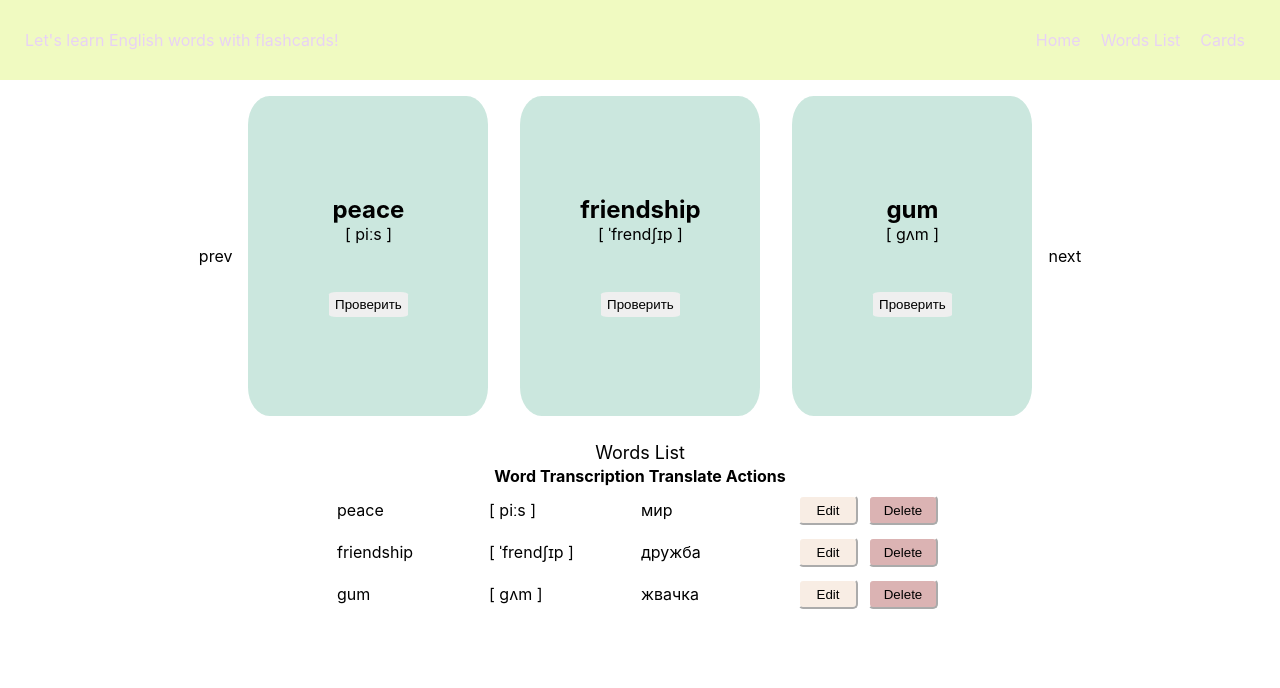
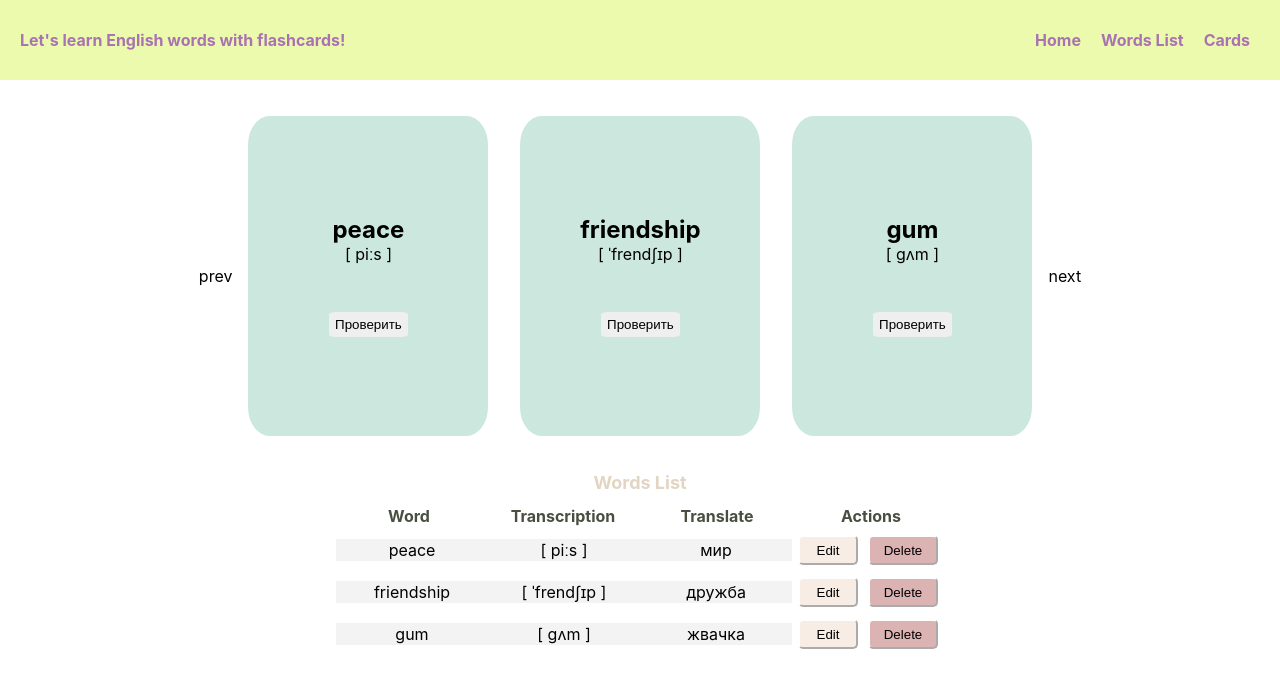
Before and after one commit to leruk-d/-English-words-React-, a React (Create React App) app in the folder myapp/: page / in a window 1280 px wide. Shown: the top 688 px of the page. Built offline with nearby package versions, Linux system fonts and the light colour scheme.

Commit message:
передла в ButtonEdit  состояние pressed, и использую и клик, и pressed как пропсы

```diff
--- a/myapp/src/components/Buttons/ButtonEdit.jsx
+++ b/myapp/src/components/Buttons/ButtonEdit.jsx
@@ -1,15 +1,10 @@
 import React, { useState } from "react";
 import "./ButtonEdit.scss";
 
-function ButtonEdit() {
-  const [pressed, setPressed] = useState(false);
-  const handleChange = () => {
-    setPressed(!pressed);
-  };
-
+function ButtonEdit(props) {
   return (
-    <button onClick={handleChange} className="btn-edit">
-      {pressed === true ? "Cancel" : "Edit"}
+    <button onClick={props.onClick} className="btn-edit">
+      {props.pressed === true ? "Cancel" : "Edit"}
     </button>
   );
 }
--- a/myapp/src/components/Header/Header.scss
+++ b/myapp/src/components/Header/Header.scss
@@ -1,24 +1,28 @@
-.header{
-    background-color: #f0fac1;
+$colorText: #a973b1;
+
+.header {
+  background-color: #ecfaae;
   overflow: hidden;
-    color: #e8d2f5;
+  color: $colorText;
+  font-weight: bold;
   font-size: bold;
   display: flex;
   align-items: center;
   justify-content: space-between;
-    padding: 25px;
-    height:30px;
-.menu{
-    display:flex;
+  padding: 20px;
+  margin-bottom: 20px;
+  height: 40px;
+  .menu {
+    display: flex;
     justify-content: space-between;
     list-style-type: none;
   }
-li{
-    margin:10px;
+  li {
+    margin: 10px;
 
-       a{
+    a {
       text-decoration: none;
-        color: #e8d2f5;
+      color: $colorText;
     }
   }
 }
--- a/myapp/src/components/WordsList/TableRow.jsx
+++ b/myapp/src/components/WordsList/TableRow.jsx
@@ -52,7 +52,7 @@ function TableRow(props) {
       )}
       <td>
         <div className="buttons">
-          <ButtonEdit onClick={handleChange} />
+          <ButtonEdit onClick={handleChange} pressed={pressed} />
           <ButtonDel />
         </div>
       </td>
--- a/myapp/src/components/WordsList/TableRow.scss
+++ b/myapp/src/components/WordsList/TableRow.scss
@@ -6,6 +6,8 @@
   &-input,
   &-word {
     width: 150px;
+    text-align: center;
+    background-color: rgb(243, 243, 243);
   }
   .buttons {
     display: flex;
--- a/myapp/src/components/WordsList/WordList.scss
+++ b/myapp/src/components/WordsList/WordList.scss
@@ -1,10 +1,14 @@
 .table {
   margin: 10px;
-
   &-name {
     font-size: large;
+    font-weight: bold;
+    margin: 10px;
+    color: rgb(226, 213, 195);
+  }
+
+  .col {
+    width: 150px;
+    color: rgb(72, 78, 64);
   }
 }
-.col {
-  width: 500px;
-}
--- a/myapp/src/components/WordsList/WordsList.jsx
+++ b/myapp/src/components/WordsList/WordsList.jsx
@@ -21,10 +21,10 @@ function WordList() {
         <caption className="table-name">Words List</caption>
         <thead>
           <tr>
-            <th>Word</th>
-            <th>Transcription</th>
-            <th>Translate</th>
-            <th>Actions</th>
+            <th className="col">Word</th>
+            <th className="col">Transcription</th>
+            <th className="col">Translate</th>
+            <th className="col">Actions</th>
           </tr>
         </thead>
         <tbody>
```
Lines whose indentation alone changed are shown as unchanged.
